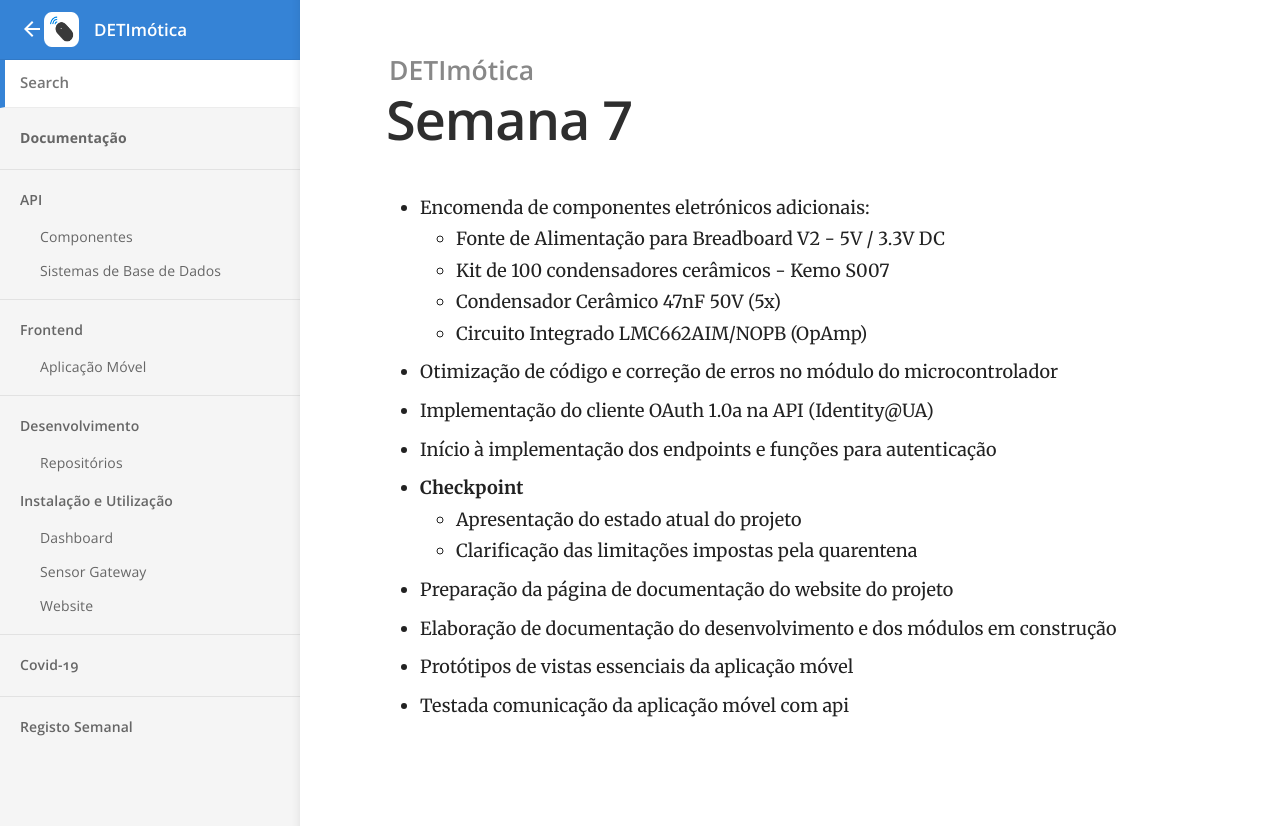
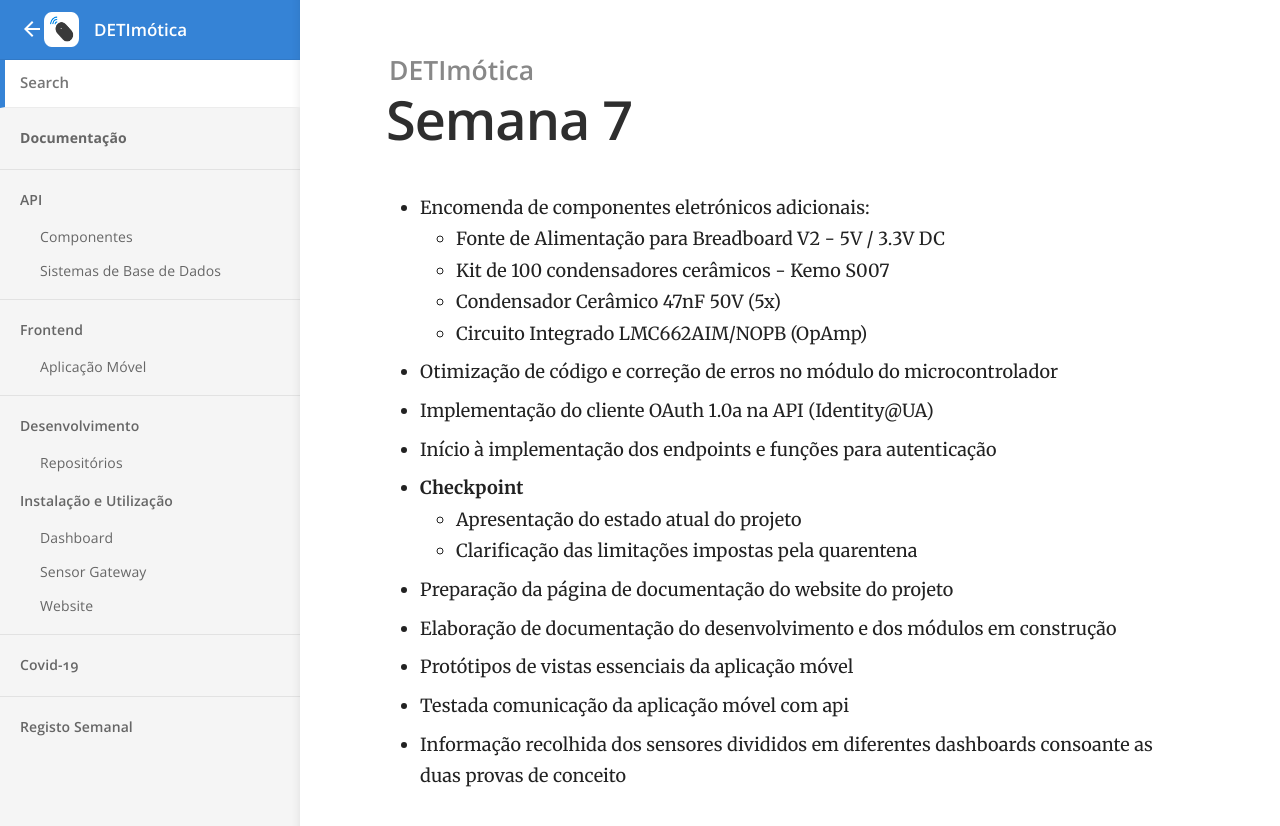
Before and after one commit to DETImotica/detimotica.github.io, a Jekyll site: the page built from _posts/2020-04-03-week.md, in a window 1280 px wide. Shown: the top 826 px of the page. Built offline with Jekyll 4.4.1, drawn with Linux system fonts in a browser that asks for light colours.

Commit message:
Add additional information to changelog

```diff
--- a/_posts/2020-04-03-week.md
+++ b/_posts/2020-04-03-week.md
@@ -18,3 +18,4 @@ title: Semana 7
 - Elaboração de documentação do desenvolvimento e dos módulos em construção
 - Protótipos de vistas essenciais da aplicação móvel
 - Testada comunicação da aplicação móvel com api
+- Informação recolhida dos sensores divididos em diferentes dashboards consoante as duas provas de conceito
```
Also changed, not shown: _posts/2020-03-13-week.md (+1 -0 lines), _posts/2020-03-20-week.md (+1 -0 lines), _posts/2020-03-27-week.md (+1 -0 lines).
